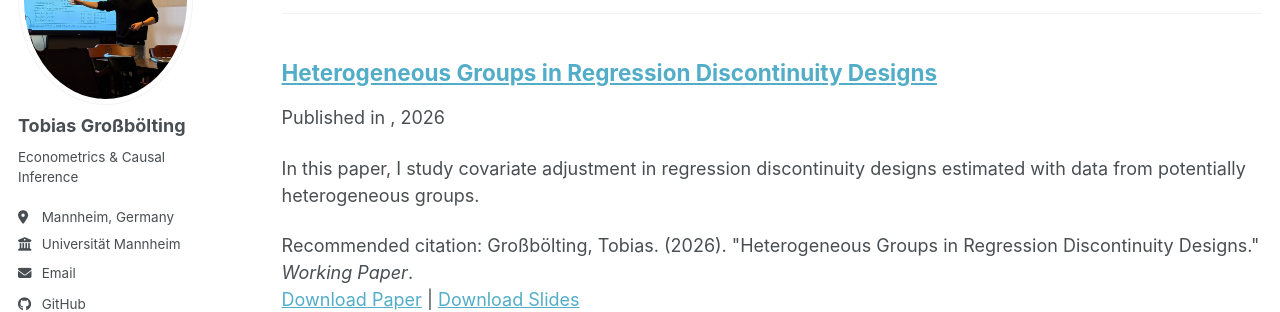
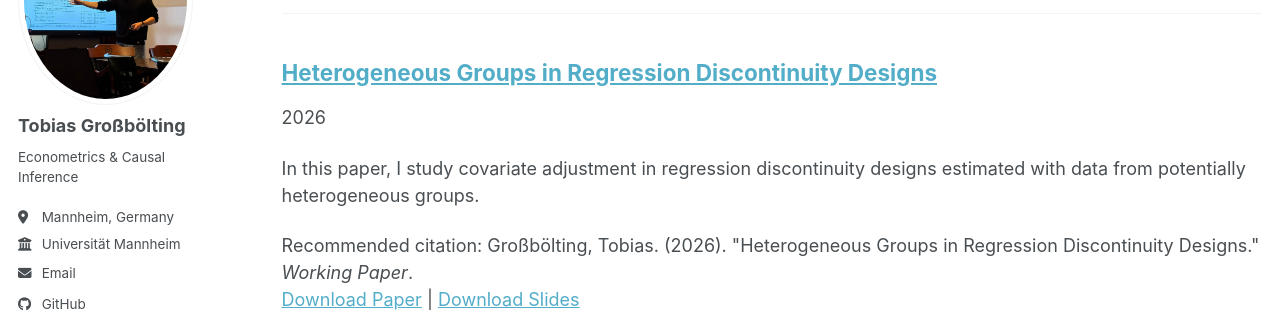
Before and after one commit to tgrossboelting/tgrossboelting.github.io, a Jekyll site: the page built from _pages/research.html, in a window 1280 px wide. Shown: the part 206-518 px from the top of the page. Built offline with Jekyll 4.4.1, drawn with Linux system fonts in a browser that asks for light colours; a script bundle is joined from its source files by our own code; library files that are not in the unit come from our copies.

Commit message:
changes to archive-single

```diff
--- a/_includes/archive-single.html
+++ b/_includes/archive-single.html
@@ -40,9 +40,13 @@
 
         {% if post.collection == 'teaching' %}
           <p> {{ post.type }}, <i>{{ post.venue }}</i>, {{ post.date | default: "1900-01-01" | date: "%Y" }} </p>
-        {% elsif post.collection == 'publications' %}
-          <p>Published in <i>{{ post.venue }}</i>, {{ post.date | default: "1900-01-01" | date: "%Y" }} </p>
-        {% elsif post.date %}
+	{% elsif post.collection == 'publications' %}
+		{% if post.category == 'manuscripts' %}
+    			<p>Published in <i>{{ post.venue }}</i>, {{ post.date | default: "1900-01-01" | date: "%Y" }} </p>
+  		{% else %}
+    			<p>{{ post.date | default: "1900-01-01" | date: "%Y" }} </p>
+  	{% endif %}
+{% elsif post.date %}
          <p class="page__date"><strong><i class="fa fa-fw fa-calendar" aria-hidden="true"></i> {{ site.data.ui-text[site.locale].date_label | default: "Published:" }}</strong> <time datetime="{{ post.date | default: "1900-01-01" | date_to_xmlschema }}">{{ post.date | default: "1900-01-01" | date: "%B %d, %Y" }}</time></p>
         {% endif %}
 
```
